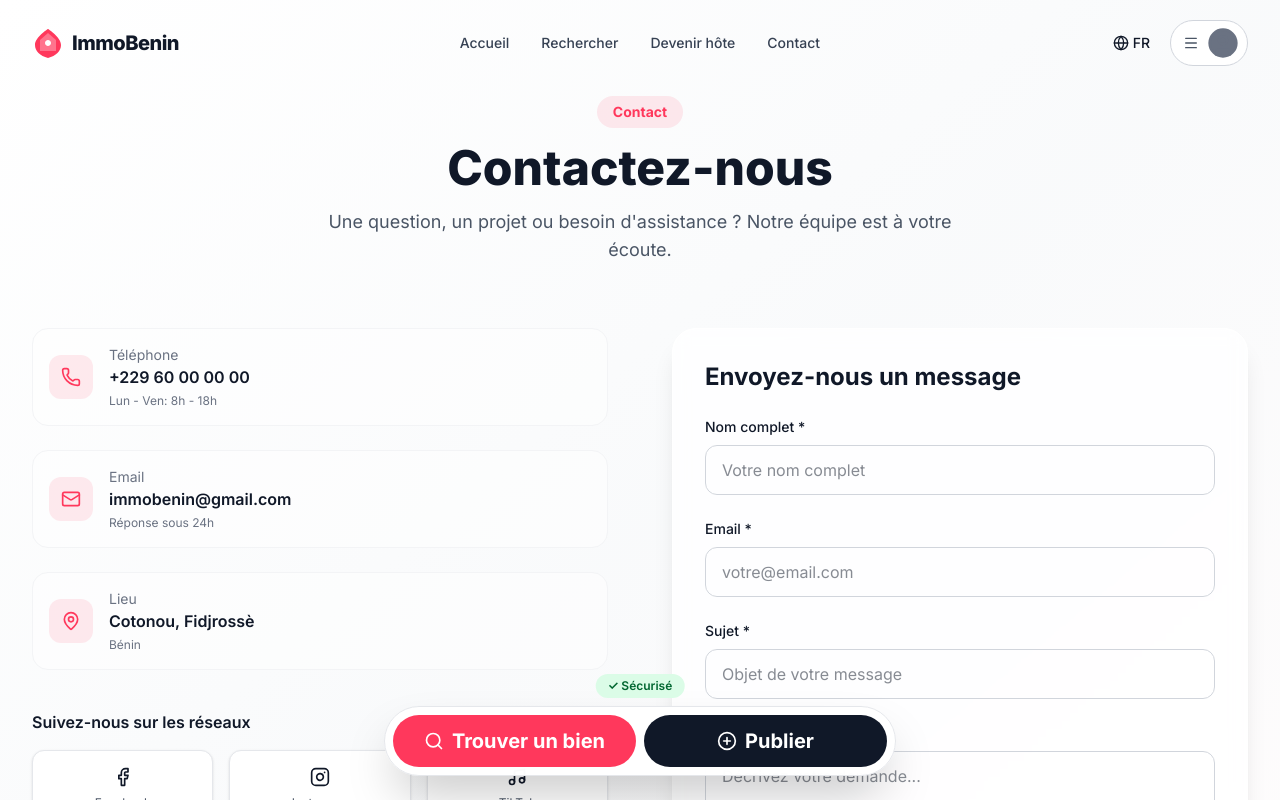
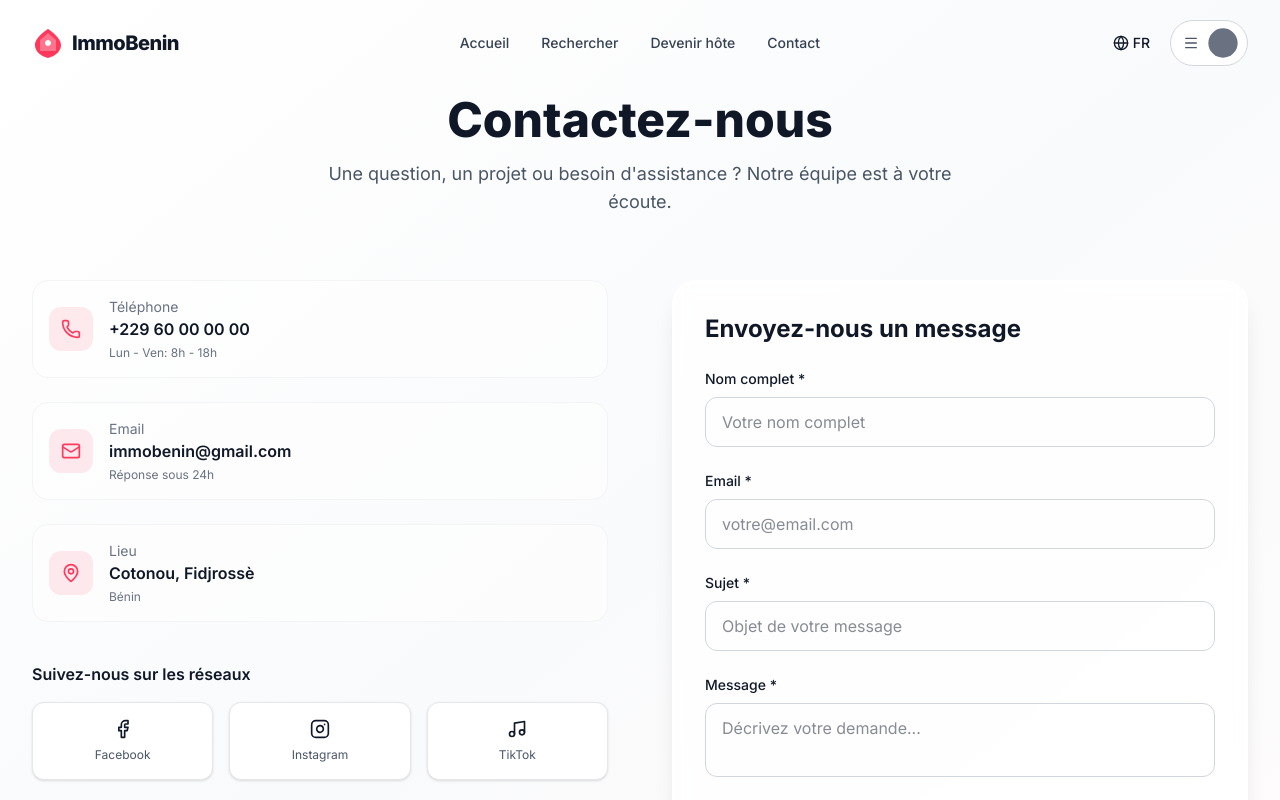
Before and after one commit to antoinettaams/immobenin, a Next.js app: page /contact in a window 1280 px wide. Shown: the top 800 px of the page. Built offline with nearby package versions, Linux system fonts and the light colour scheme.

Commit message:
Ajout des modifications

```diff
--- a/app/layout.tsx
+++ b/app/layout.tsx
@@ -3,7 +3,6 @@ import { Inter } from 'next/font/google';
 import './globals.css';
 import { Header } from '@/components/Header';
 import { Footer } from '@/components/Footer';
-import { StickyNav } from '@/components/Navbar';
 
 const inter = Inter({ subsets: ['latin'] });
 
@@ -23,7 +22,6 @@ export default function RootLayout({
         <Header />
         {children}
         <Footer />
-        <StickyNav />
       </body>
     </html>
   );
--- a/app/page.tsx
+++ b/app/page.tsx
@@ -5,6 +5,7 @@ import { HowItWorks } from '@/components/HowItWorks';
 import { OwnerCTA } from '@/components/CTAHost';
 import { Testimonials } from '@/components/Testimonials';
 import { BeninFocus } from '@/components/BeninFocus';
+import { StickyNav } from '@/components/Navbar';
 
 export default function HomePage() {
   return (
@@ -16,6 +17,7 @@ export default function HomePage() {
       <OwnerCTA />
       <Testimonials />
       <BeninFocus />
+      <StickyNav />
     </main>
   );
 }
--- a/components/Contact.tsx
+++ b/components/Contact.tsx
@@ -41,9 +41,6 @@ export const Contact: React.FC = () => {
           animate={{ opacity: 1, y: 0 }}
           className="text-center mb-16"
         >
-          <span className="inline-block px-4 py-1.5 mb-4 text-sm font-bold text-brand bg-brand/10 rounded-full">
-            Contact
-          </span>
           <h1 className="text-4xl md:text-5xl font-extrabold text-gray-900 mb-4">
             Contactez-nous
           </h1>
```
